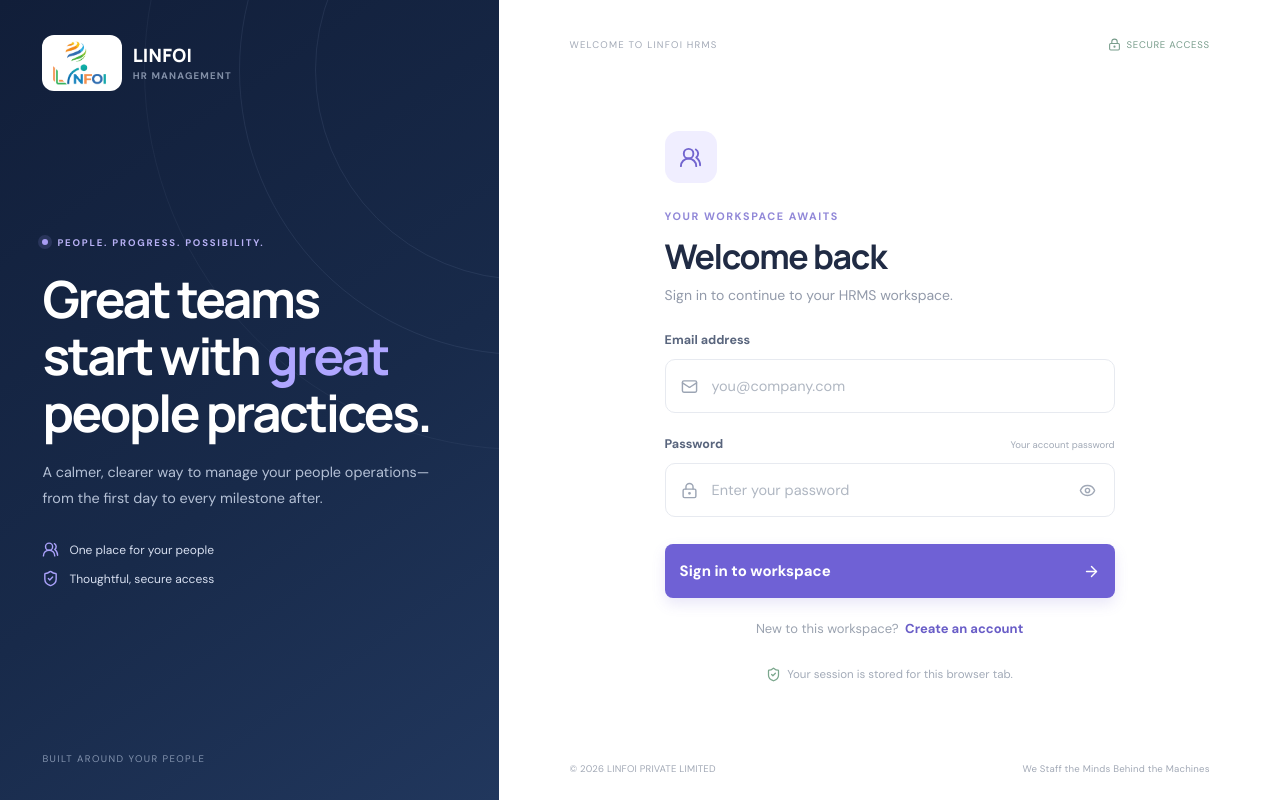
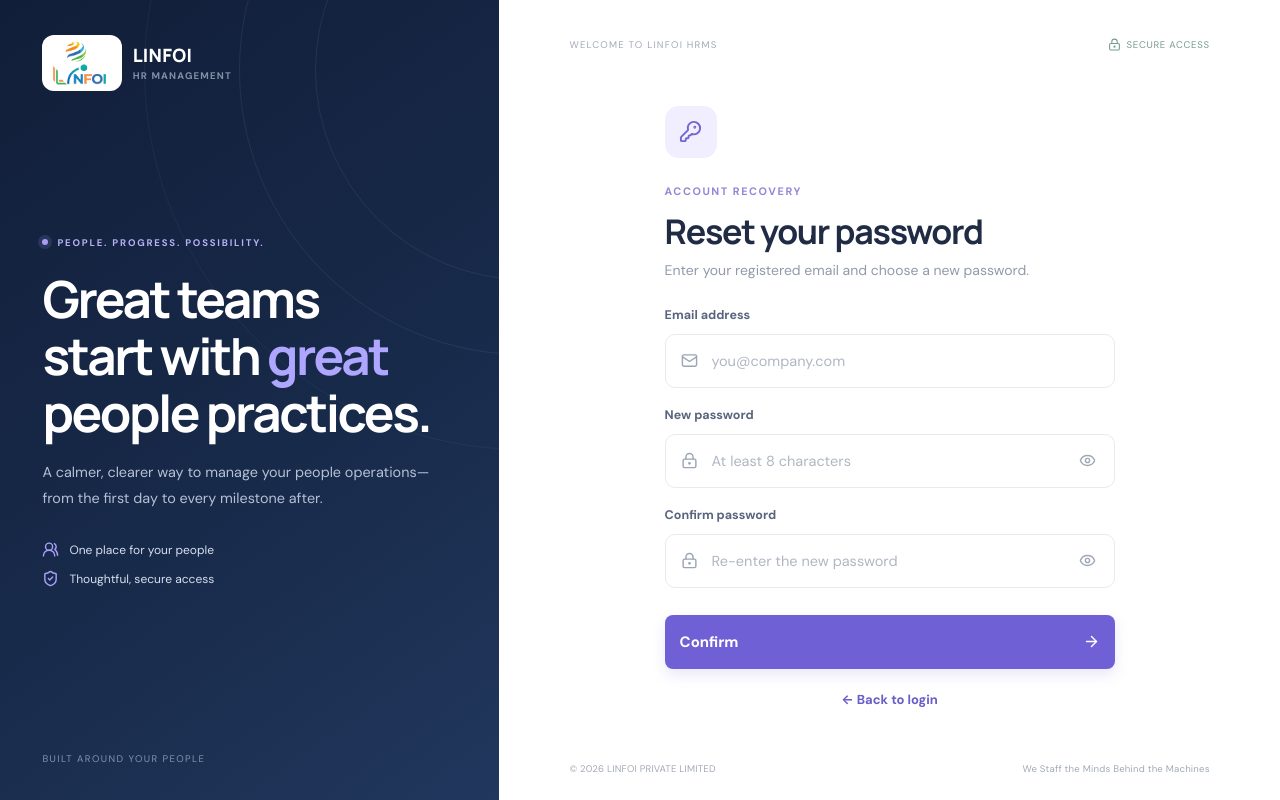
Before and after one commit to Ratik18/HRMS_DEMO, a React (Vite) app in the folder hrms-frontend/: page /forgot-password in a window 1280 px wide. Before the commit this address led to /login. Built offline with nearby package versions, Linux system fonts and the light colour scheme.

Commit message:
Add forgot password page to frontend

```diff
--- a/hrms-frontend/src/App.jsx
+++ b/hrms-frontend/src/App.jsx
@@ -2,6 +2,7 @@ import { Navigate, Route, Routes } from 'react-router-dom';
 import ProtectedRoute from './components/ProtectedRoute';
 import AppLayout from './layouts/AppLayout';
 import LoginPage from './pages/LoginPage';
+import ForgotPasswordPage from './pages/ForgotPasswordPage';
 import DashboardPage from './pages/DashboardPage';
 import EmployeesPage from './pages/EmployeesPage';
 import DirectoryPage from './pages/DirectoryPage';
@@ -11,6 +12,7 @@ export default function App() {
   return (
     <Routes>
       <Route path="/login" element={<LoginPage />} />
+      <Route path="/forgot-password" element={<ForgotPasswordPage />} />
       <Route element={<ProtectedRoute />}>
         <Route element={<AppLayout />}>
           <Route index element={<DashboardPage />} />
--- /dev/null
+++ b/hrms-frontend/src/components/AuthLayout.jsx
@@ -0,0 +1,32 @@
+import { LockKeyhole, ShieldCheck, UsersRound } from 'lucide-react';
+import { Link } from 'react-router-dom';
+
+// Shared split-screen layout used by the Login and Forgot Password pages:
+// logo + hero text on the left, header + form + footer on the right.
+export default function AuthLayout({ children }) {
+  return (
+    <div className="login-screen">
+      <div className="login-visual">
+        <div className="login-brand">
+          <Link to="/login" className="brand-link" title="Go to login page">
+            <div className="brand-logo-card"><img src="/linfoi-logo.png" alt="Linfoi" /></div>
+            <div className="brand-copy"><strong>LINFOI</strong><small>HR MANAGEMENT</small></div>
+          </Link>
+        </div>
+        <div className="login-visual-content">
+          <div className="visual-kicker"><span /> PEOPLE. PROGRESS. POSSIBILITY.</div>
+          <h1>Great teams<br />start with <em>great</em><br />people practices.</h1>
+          <p>A calmer, clearer way to manage your people operations—from the first day to every milestone after.</p>
+          <div className="visual-points"><div><UsersRound size={17} /><span>One place for your people</span></div><div><ShieldCheck size={17} /><span>Thoughtful, secure access</span></div></div>
+        </div>
+        <div className="login-visual-footer"><span>BUILT AROUND YOUR PEOPLE</span></div>
+        <div className="visual-orbit orbit-a"/><div className="visual-orbit orbit-b"/><div className="visual-orbit orbit-c"/>
+      </div>
+      <div className="login-panel">
+        <div className="login-panel-top"><span>WELCOME TO LINFOI HRMS</span><span className="secure-label"><LockKeyhole size={13} /> SECURE ACCESS</span></div>
+        <div className="login-form-wrap">{children}</div>
+        <div className="login-panel-footer"><span>© {new Date().getFullYear()} LINFOI PRIVATE LIMITED</span><span>We Staff the Minds Behind the Machines</span></div>
+      </div>
+    </div>
+  );
+}
--- /dev/null
+++ b/hrms-frontend/src/pages/ForgotPasswordPage.jsx
@@ -0,0 +1,69 @@
+import { useEffect, useRef, useState } from 'react';
+import { ArrowRight, Eye, EyeOff, KeyRound, LockKeyhole, Mail } from 'lucide-react';
+import { Link, useNavigate } from 'react-router-dom';
+import AuthLayout from '../components/AuthLayout';
+import { Alert } from '../components/Feedback';
+import { authService } from '../services/authService';
+import { getApiError } from '../services/api';
+
+export default function ForgotPasswordPage() {
+  const [email, setEmail] = useState('');
+  const [newPassword, setNewPassword] = useState('');
+  const [confirmPassword, setConfirmPassword] = useState('');
+  const [showNew, setShowNew] = useState(false);
+  const [showConfirm, setShowConfirm] = useState(false);
+  const [busy, setBusy] = useState(false);
+  const [error, setError] = useState('');
+  const [success, setSuccess] = useState('');
+  const navigate = useNavigate();
+  const timer = useRef(null);
+
+  // stop the redirect timer if the user leaves the page early
+  useEffect(() => () => clearTimeout(timer.current), []);
+
+  const submit = async (event) => {
+    event.preventDefault();
+    setError(''); setSuccess('');
+
+    if (newPassword.length < 8) { setError('Password must contain at least 8 characters'); return; }
+    if (newPassword !== confirmPassword) { setError('Passwords do not match'); return; }
+
+    setBusy(true);
+    try {
+      // POST /api/auth/forgot-password  { email, newPassword, confirmPassword }
+      await authService.forgotPassword({ email: email.trim(), newPassword, confirmPassword });
+      setSuccess('Password updated successfully. Redirecting to sign in...');
+      timer.current = setTimeout(() => {
+        navigate('/login', { replace: true, state: { message: 'Password reset successful. Sign in with your new password.' } });
+      }, 1500);
+    } catch (err) {
+      setError(getApiError(err));
+    } finally {
+      setBusy(false);
+    }
+  };
+
+  return (
+    <AuthLayout>
+      <div className="login-icon"><KeyRound size={23}/></div>
+      <div className="eyebrow">ACCOUNT RECOVERY</div>
+      <h2>Reset your password</h2>
+      <p className="login-description">Enter your registered email and choose a new password.</p>
+      {error && <Alert>{error}</Alert>}
+      {success && <Alert type="success">{success}</Alert>}
+      <form onSubmit={submit} className="login-form">
+        <label className="field-label" htmlFor="email">Email address</label>
+        <div className="input-with-icon"><Mail size={17}/><input id="email" type="email" value={email} onChange={(e) => setEmail(e.target.value)} placeholder="you@company.com" autoComplete="email" required /></div>
+
+        <label className="field-label" htmlFor="newPassword">New password</label>
+        <div className="input-with-icon"><LockKeyhole size={17}/><input id="newPassword" type={showNew ? 'text' : 'password'} value={newPassword} onChange={(e) => setNewPassword(e.target.value)} placeholder="At least 8 characters" autoComplete="new-password" minLength={8} required /><button type="button" className="password-toggle" onClick={() => setShowNew((v) => !v)} aria-label={showNew ? 'Hide password' : 'Show password'}>{showNew ? <EyeOff size={17}/> : <Eye size={17}/>}</button></div>
+
+        <label className="field-label" htmlFor="confirmPassword">Confirm password</label>
+        <div className="input-with-icon"><LockKeyhole size={17}/><input id="confirmPassword" type={showConfirm ? 'text' : 'password'} value={confirmPassword} onChange={(e) => setConfirmPassword(e.target.value)} placeholder="Re-enter the new password" autoComplete="new-password" minLength={8} required /><button type="button" className="password-toggle" onClick={() => setShowConfirm((v) => !v)} aria-label={showConfirm ? 'Hide password' : 'Show password'}>{showConfirm ? <EyeOff size={17}/> : <Eye size={17}/>}</button></div>
+
+        <button className="button button-primary login-submit" type="submit" disabled={busy || Boolean(success)}>{busy ? 'Please wait...' : 'Confirm'}<ArrowRight size={17}/></button>
+      </form>
+      <div className="auth-switch"><Link to="/login">← Back to login</Link></div>
+    </AuthLayout>
+  );
+}
--- a/hrms-frontend/src/pages/LoginPage.jsx
+++ b/hrms-frontend/src/pages/LoginPage.jsx
@@ -4,18 +4,20 @@ import { Link, useLocation, useNavigate } from 'react-router-dom';
 import { useAuth } from '../context/AuthContext';
 import { getApiError } from '../services/api';
 import { Alert } from '../components/Feedback';
+import AuthLayout from '../components/AuthLayout';
 
 export default function LoginPage() {
+  const location = useLocation();
+  const navigate = useNavigate();
+  const { login, register } = useAuth();
   const [mode, setMode] = useState('login');
   const [email, setEmail] = useState('');
   const [password, setPassword] = useState('');
   const [showPassword, setShowPassword] = useState(false);
   const [busy, setBusy] = useState(false);
   const [error, setError] = useState('');
-  const [success, setSuccess] = useState('');
-  const { login, register } = useAuth();
-  const navigate = useNavigate();
-  const location = useLocation();
+  // message sent from the Forgot Password page after a successful reset
+  const [success, setSuccess] = useState(location.state?.message || '');
 
   const submit = async (event) => {
     event.preventDefault(); setError(''); setSuccess(''); setBusy(true);
@@ -33,26 +35,7 @@ export default function LoginPage() {
   };
 
   return (
-    <div className="login-screen">
-      <div className="login-visual">
-        <div className="login-brand">
-          <Link to="/login" className="brand-link" title="Go to login page">
-            <div className="brand-logo-card"><img src="/linfoi-logo.png" alt="Linfoi" /></div>
-            <div className="brand-copy"><strong>LINFOI</strong><small>HR MANAGEMENT</small></div>
-          </Link>
-        </div>
-        <div className="login-visual-content">
-          <div className="visual-kicker"><span /> PEOPLE. PROGRESS. POSSIBILITY.</div>
-          <h1>Great teams<br />start with <em>great</em><br />people practices.</h1>
-          <p>A calmer, clearer way to manage your people operations—from the first day to every milestone after.</p>
-          <div className="visual-points"><div><UsersRound size={17} /><span>One place for your people</span></div><div><ShieldCheck size={17} /><span>Thoughtful, secure access</span></div></div>
-        </div>
-        <div className="login-visual-footer"><span>BUILT AROUND YOUR PEOPLE</span></div>
-        <div className="visual-orbit orbit-a"/><div className="visual-orbit orbit-b"/><div className="visual-orbit orbit-c"/>
-      </div>
-      <div className="login-panel">
-        <div className="login-panel-top"><span>WELCOME TO LINFOI HRMS</span><span className="secure-label"><LockKeyhole size={13} /> SECURE ACCESS</span></div>
-        <div className="login-form-wrap">
+    <AuthLayout>
       <div className="login-icon"><UsersRound size={23}/></div>
       <div className="eyebrow">YOUR WORKSPACE AWAITS</div>
       <h2>{mode === 'login' ? 'Welcome back' : 'Create your account'}</h2>
@@ -62,15 +45,12 @@ export default function LoginPage() {
       <form onSubmit={submit} className="login-form">
         <label className="field-label" htmlFor="email">Email address</label>
         <div className="input-with-icon"><Mail size={17}/><input id="email" type="email" value={email} onChange={(e) => setEmail(e.target.value)} placeholder="you@company.com" autoComplete="email" required /></div>
-            <div className="field-label-row"><label className="field-label" htmlFor="password">Password</label>{mode === 'login' && <span className="muted-small">Your account password</span>}</div>
+        <div className="field-label-row"><label className="field-label" htmlFor="password">Password</label>{mode === 'login' && <Link to="/forgot-password" className="forgot-link">Forgot password?</Link>}</div>
         <div className="input-with-icon"><LockKeyhole size={17}/><input id="password" type={showPassword ? 'text' : 'password'} value={password} onChange={(e) => setPassword(e.target.value)} placeholder={mode === 'register' ? 'At least 8 characters' : 'Enter your password'} autoComplete={mode === 'login' ? 'current-password' : 'new-password'} minLength={mode === 'register' ? 8 : undefined} required /><button type="button" className="password-toggle" onClick={() => setShowPassword((v) => !v)} aria-label={showPassword ? 'Hide password' : 'Show password'}>{showPassword ? <EyeOff size={17}/> : <Eye size={17}/>}</button></div>
         <button className="button button-primary login-submit" type="submit" disabled={busy}>{busy ? 'Please wait...' : mode === 'login' ? 'Sign in to workspace' : 'Create account'}<ArrowRight size={17}/></button>
       </form>
       <div className="auth-switch">{mode === 'login' ? 'New to this workspace?' : 'Already registered?'} <button onClick={() => { setMode(mode === 'login' ? 'register' : 'login'); setError(''); setSuccess(''); }}>{mode === 'login' ? 'Create an account' : 'Sign in'}</button></div>
       <div className="login-note"><ShieldCheck size={15}/> Your session is stored for this browser tab.</div>
-        </div>
-        <div className="login-panel-footer"><span>© {new Date().getFullYear()} LINFOI PRIVATE LIMITED</span><span>We Staff the Minds Behind the Machines</span></div>
-      </div>
-    </div>
+    </AuthLayout>
   );
 }
--- a/hrms-frontend/src/services/authService.js
+++ b/hrms-frontend/src/services/authService.js
@@ -3,4 +3,5 @@ import api from './api';
 export const authService = {
   login: (credentials) => api.post('/api/auth/login', credentials),
   register: (payload) => api.post('/api/auth/register', payload),
+  forgotPassword: (payload) => api.post('/api/auth/forgot-password', payload),
 };
```
Also changed, not shown: hrms-frontend/src/styles.css. Lines whose indentation alone changed are shown as unchanged.
